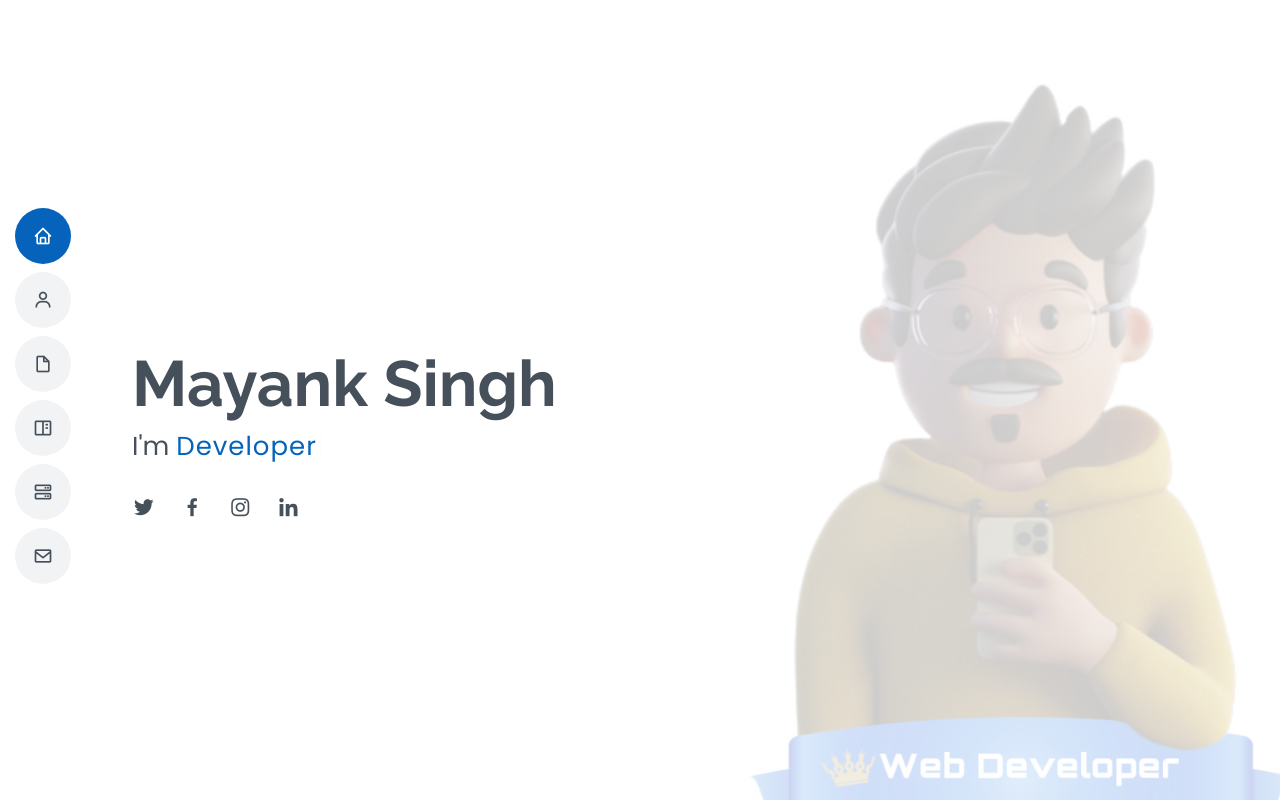
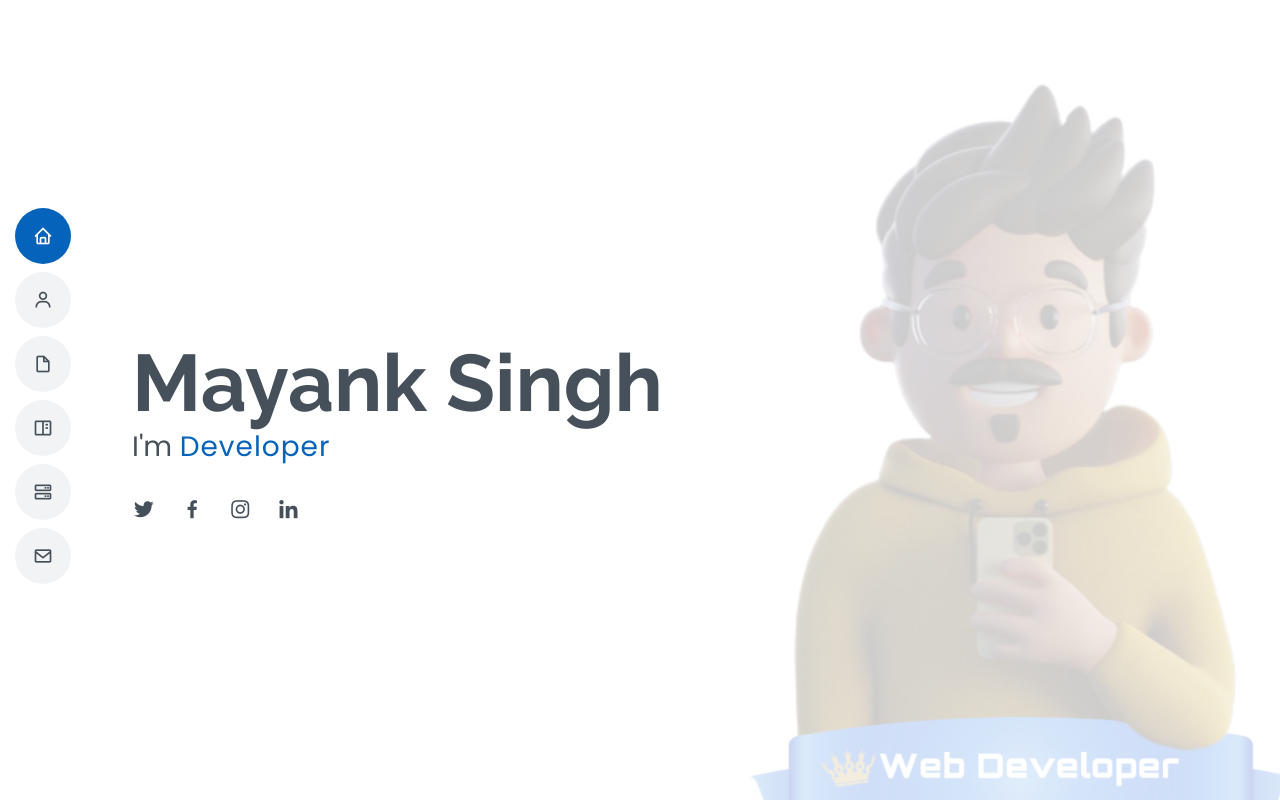
Before and after one commit to darksitecoder/Mayank, a plain HTML site: page index.html in a window 1280 px wide. Shown: the top 800 px of the page. Drawn offline with nearby package versions, Linux system fonts and the light colour scheme.

Commit message:
Update style.css

```diff
--- a/style.css
+++ b/style.css
@@ -301,7 +301,7 @@ h6 {
 
 #hero h1 {
   margin: 0 ;
-  font-size: 64px;
+  font-size: 80px;
   font-weight: 700;
   line-height: 56px;
   color: #45505b;
@@ -310,7 +310,7 @@ h6 {
 #hero p {
   color: #45505b;
   margin: 15px 0 0 0;
-  font-size: 26px;
+  font-size: 28px;
   font-family: "Poppins", sans-serif;
 }
 
@@ -342,7 +342,7 @@ h6 {
   }
 
   #hero h1 {
-    font-size: 32px;
+    font-size: 38px;
     line-height: 36px;
   }
 
```
